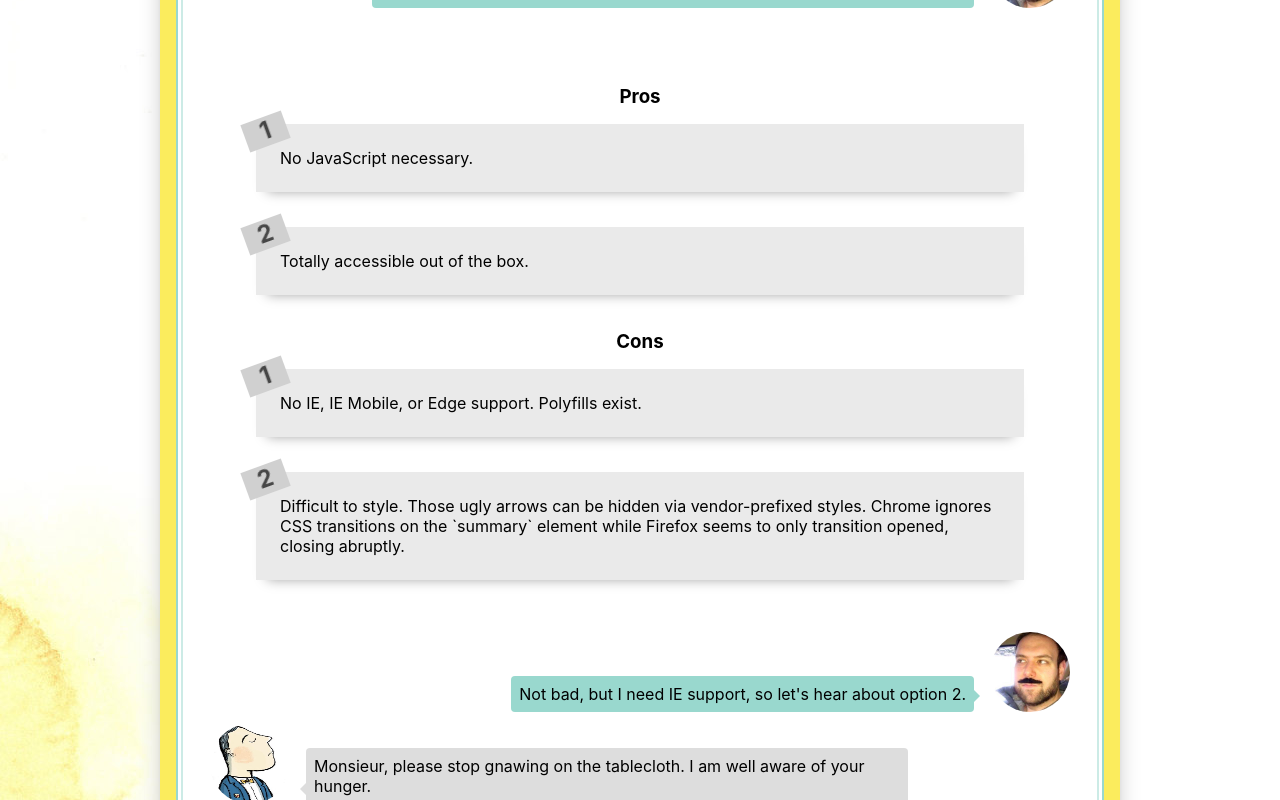
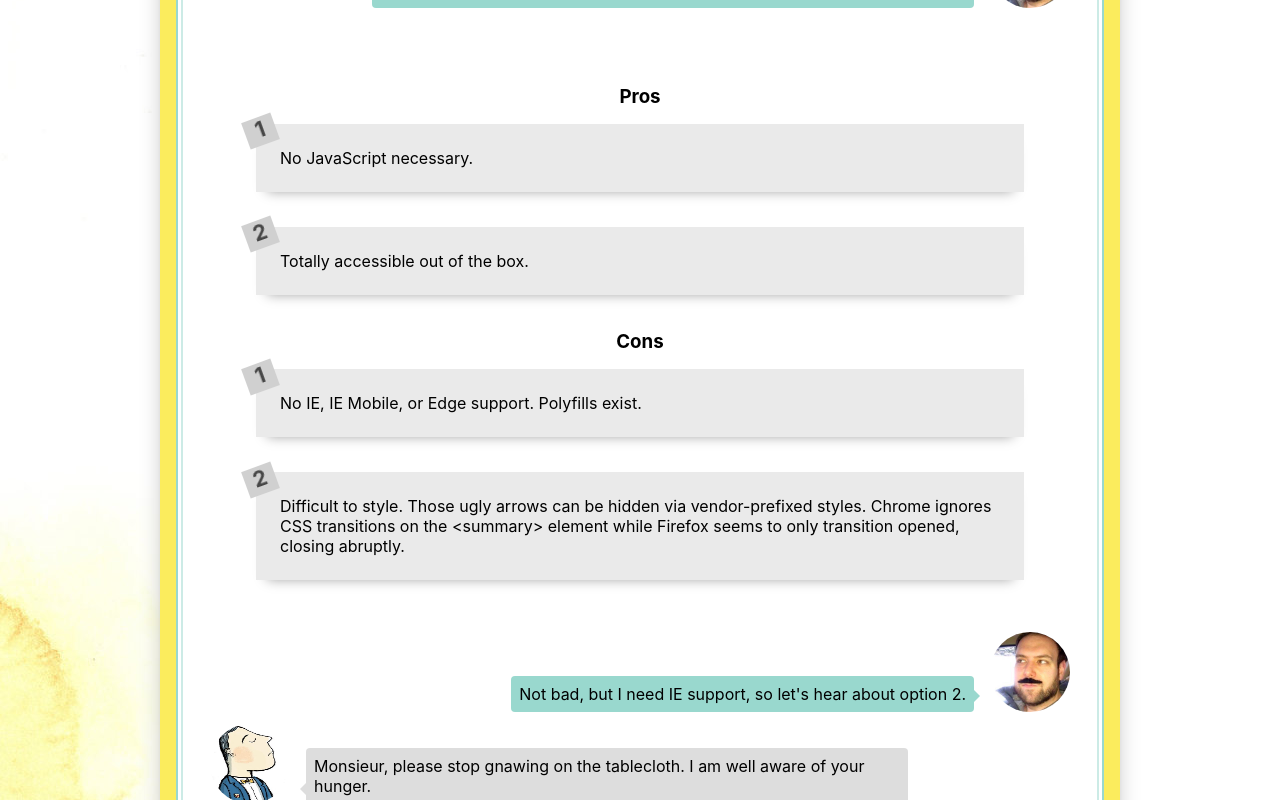
Before and after one commit to antibland/binary-diner, a React (Create React App) app: page /menu/Accordion in a window 1280 px wide. Shown: the part 1820-2620 px from the top of the page. Built offline with nearby package versions, Linux system fonts and the light colour scheme; a small style sheet from the web is missing.

Commit message:
Markup correction

```diff
--- a/src/css/shared.js
+++ b/src/css/shared.js
@@ -35,9 +35,9 @@ const shared = {
       position: absolute;
       top: -0.3em;
       left: -0.5em;
-      width: 1.8em;
-      height: 1.2em;
-      font-size: 1.5em;
+      width: 1.45em;
+      height: 1.3em;
+      font-size: 1.35em;
       line-height: 1.2;
       font-weight: bold;
       text-align: center;
--- a/src/views/AccordionView.js
+++ b/src/views/AccordionView.js
@@ -101,7 +101,7 @@ const AccordionView = () => (
         <ReasonListItem>
           Difficult to style. Those ugly arrows can be hidden via
           vendor-prefixed styles. Chrome ignores CSS transitions on the
-          `summary` element while Firefox seems to only transition opened,
+          &lt;summary&gt; element while Firefox seems to only transition opened,
           closing abruptly.
         </ReasonListItem>
       </ReasonList>
```
